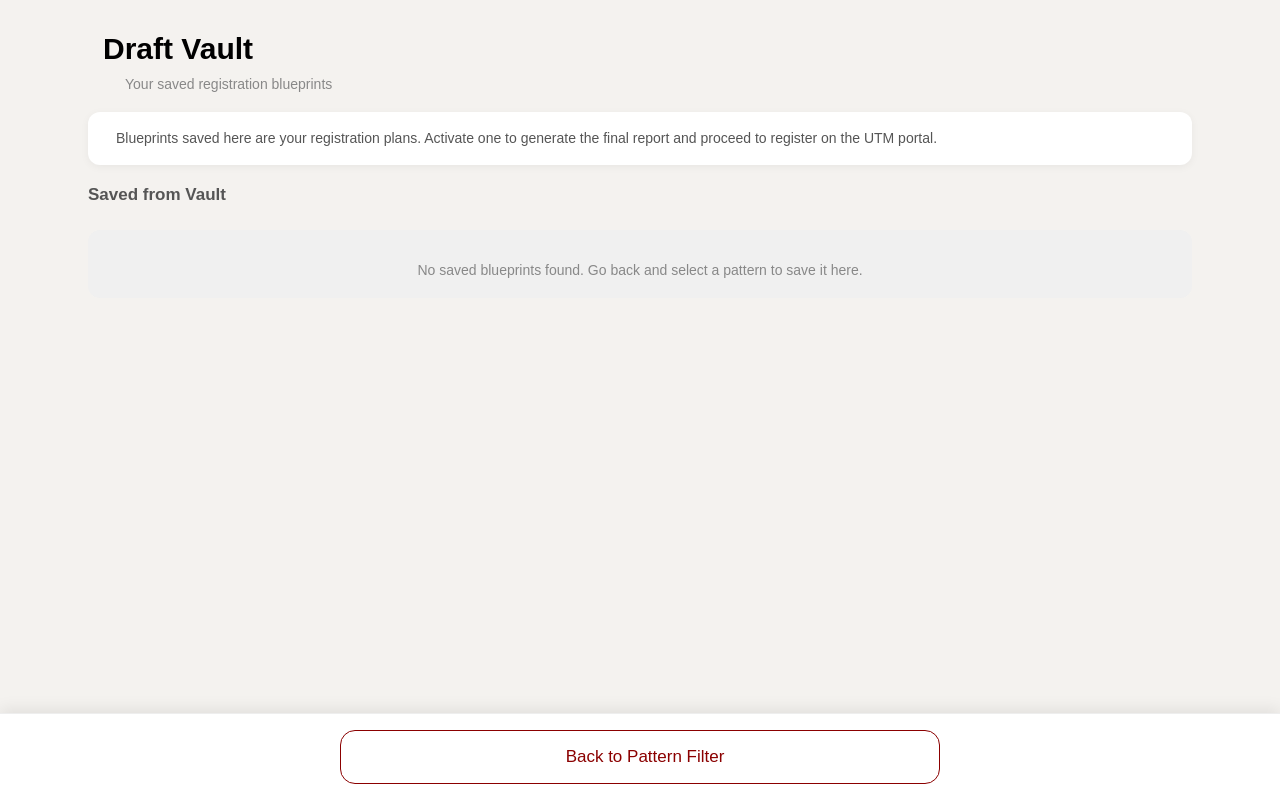
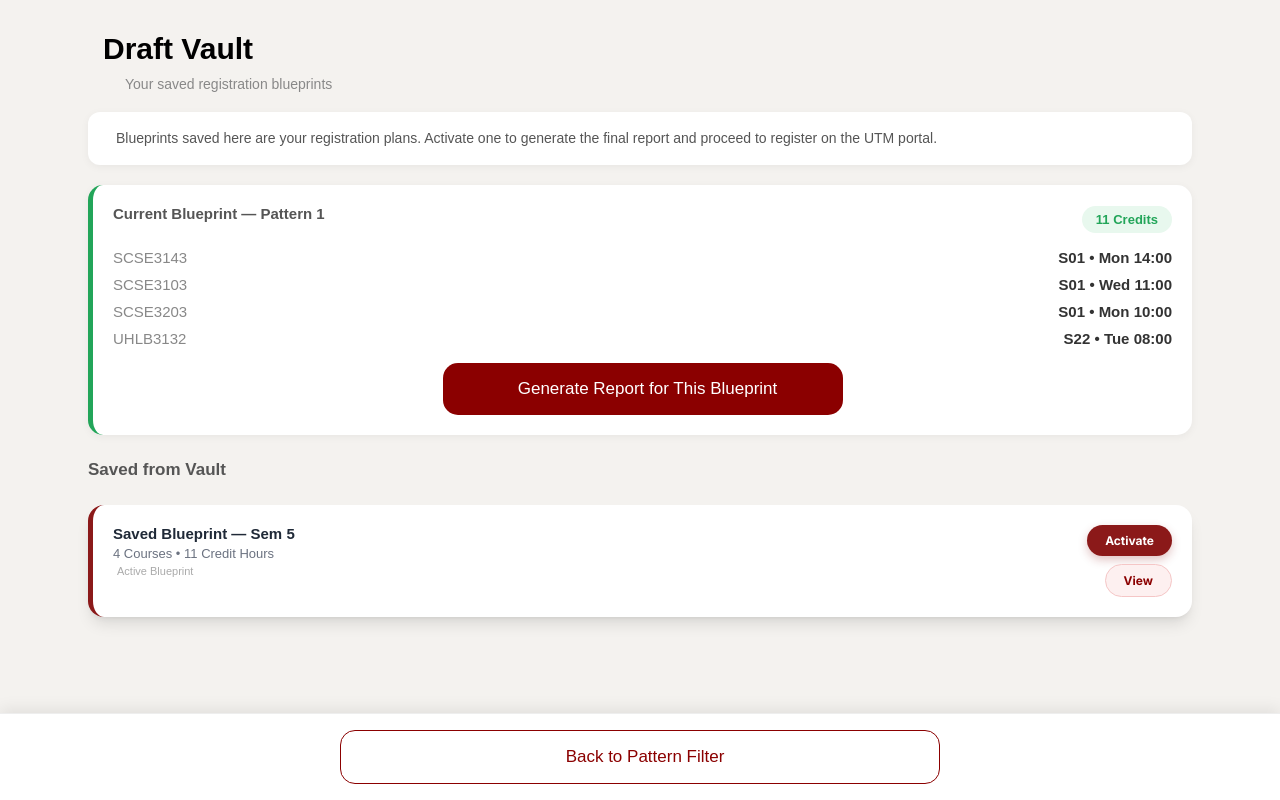
Before and after one commit to rashedutm/CourseBuddy, a React (Create React App) app in the folder frontend/: page /registration/draft in a window 1280 px wide. Built offline with nearby package versions, Linux system fonts and the light colour scheme.

Commit message:
wip: local backup of registration mocks + grid wiring [DO NOT MERGE]

```diff
--- a/frontend/src/pages/registration/FilterPatterns.jsx
+++ b/frontend/src/pages/registration/FilterPatterns.jsx
@@ -1,6 +1,8 @@
 import React, { useState, useMemo } from 'react'
 import { useNavigate, useLocation } from 'react-router-dom'
 import RegistrationStepper from './RegistrationStepper'
+import MiniTimetableGrid from './MiniTimetableGrid'
+import { MOCK_REGISTRATION_STATE } from './_mockData' // TEMP MOCK - REMOVE WHEN INTEGRATING WITH RASHED
 import '../courses/courses.css'
 import './registration.css'
 
@@ -8,15 +10,18 @@ function FilterPatterns() {
     const navigate = useNavigate()
     const location = useLocation()
 
+    // TEMP MOCK - REMOVE WHEN INTEGRATING WITH RASHED
+    // Real defaults should be: patterns = [], totalPatterns = 0, and the
+    // rest left undefined (they arrive via location.state from the generator).
     const {
-        patterns = [],
-        totalPatterns = 0,
-        studentID,
-        semesterID,
-        semesterNumber,
-        intakeMonth,
-        academicSession,
-        intakeID
+        patterns = MOCK_REGISTRATION_STATE.patterns,
+        totalPatterns = MOCK_REGISTRATION_STATE.totalPatterns,
+        studentID = MOCK_REGISTRATION_STATE.studentID,
+        semesterID = MOCK_REGISTRATION_STATE.semesterID,
+        semesterNumber = MOCK_REGISTRATION_STATE.semesterNumber,
+        intakeMonth = MOCK_REGISTRATION_STATE.intakeMonth,
+        academicSession = MOCK_REGISTRATION_STATE.academicSession,
+        intakeID = MOCK_REGISTRATION_STATE.intakeID
     } = location.state || {}
 
     const [activeFilter, setActiveFilter] = useState('All')
@@ -145,6 +150,8 @@ function FilterPatterns() {
                                 <span className="clash-free-badge">Clash Free</span>
                             </div>
 
+                            <MiniTimetableGrid pattern={pattern} />
+
                             {pattern.map((s, i) => (
                                 <div key={i} className="section-row">
                                     <span className="course">{s.courseCode}</span>
--- a/frontend/src/pages/registration/GapFilling.jsx
+++ b/frontend/src/pages/registration/GapFilling.jsx
@@ -1,6 +1,7 @@
 import React, { useState, useEffect } from 'react'
 import { useNavigate, useLocation } from 'react-router-dom'
 import { getActivePattern } from '../../services/courseService'
+import { MOCK_ACTIVE_PATTERN } from './_mockData' // TEMP MOCK - REMOVE WHEN INTEGRATING WITH RASHED
 import '../courses/courses.css'
 import './registration.css'
 
@@ -44,7 +45,9 @@ function GapFilling() {
         totalPatterns
     } = location.state || {}
 
-    const [pattern, setPattern] = useState(passedPattern || [])
+    // TEMP MOCK - REMOVE WHEN INTEGRATING WITH RASHED
+    // Real default: useState(passedPattern || [])
+    const [pattern, setPattern] = useState(passedPattern || MOCK_ACTIVE_PATTERN)
     const [loading, setLoading] = useState(!passedPattern && !!studentID)
     const [selectedAlts, setSelectedAlts] = useState({})
 
--- a/frontend/src/pages/registration/PartialRecovery.jsx
+++ b/frontend/src/pages/registration/PartialRecovery.jsx
@@ -1,6 +1,7 @@
 import React, { useState, useEffect } from 'react'
 import { useNavigate, useLocation } from 'react-router-dom'
 import { getActivePattern } from '../../services/courseService'
+import { MOCK_ACTIVE_PATTERN } from './_mockData' // TEMP MOCK - REMOVE WHEN INTEGRATING WITH RASHED
 import '../courses/courses.css'
 import './registration.css'
 
@@ -22,7 +23,9 @@ function PartialRecovery() {
         totalPatterns
     } = location.state || {}
 
-    const [pattern, setPattern] = useState(passedPattern || [])
+    // TEMP MOCK - REMOVE WHEN INTEGRATING WITH RASHED
+    // Real default: useState(passedPattern || [])
+    const [pattern, setPattern] = useState(passedPattern || MOCK_ACTIVE_PATTERN)
     const [loading, setLoading] = useState(!passedPattern && !!studentID)
     const [courseStatus, setCourseStatus] = useState({})
     const [recoveryPlan, setRecoveryPlan] = useState({})
@@ -38,7 +41,12 @@ function PartialRecovery() {
             setCourseStatus(buildStatus(passedPattern))
             return
         }
-        if (!studentID) return
+        if (!studentID) {
+            // TEMP MOCK - REMOVE WHEN INTEGRATING WITH RASHED
+            // Real behaviour: just `return` (no studentID = nothing to load).
+            setCourseStatus(buildStatus(MOCK_ACTIVE_PATTERN))
+            return
+        }
         getActivePattern(studentID)
             .then(data => {
                 const arr = Array.isArray(data) ? data : []
--- a/frontend/src/pages/registration/ReportRegistration.jsx
+++ b/frontend/src/pages/registration/ReportRegistration.jsx
@@ -1,6 +1,7 @@
 import React from 'react'
 import { useNavigate, useLocation } from 'react-router-dom'
 import RegistrationStepper from './RegistrationStepper'
+import { MOCK_ACTIVE_PATTERN } from './_mockData' // TEMP MOCK - REMOVE WHEN INTEGRATING WITH RASHED
 import '../courses/courses.css'
 import './registration.css'
 
@@ -8,8 +9,10 @@ function ReportRegistration() {
     const navigate = useNavigate()
     const location = useLocation()
 
+    // TEMP MOCK - REMOVE WHEN INTEGRATING WITH RASHED
+    // Real default: selectedPattern = [] (it arrives via location.state).
     const {
-        selectedPattern = [],
+        selectedPattern = MOCK_ACTIVE_PATTERN,
         patternIndex = 0,
         studentID,
         semesterID,
--- a/frontend/src/pages/registration/SaveDraftVault.jsx
+++ b/frontend/src/pages/registration/SaveDraftVault.jsx
@@ -1,6 +1,7 @@
 import React, { useState, useEffect } from 'react'
 import { useNavigate, useLocation } from 'react-router-dom'
 import { getActivePattern } from '../../services/courseService'
+import { MOCK_ACTIVE_PATTERN, MOCK_SAVED_DRAFT } from './_mockData' // TEMP MOCK - REMOVE WHEN INTEGRATING WITH RASHED
 import '../courses/courses.css'
 import './registration.css'
 
@@ -8,9 +9,11 @@ function SaveDraftVault() {
     const navigate = useNavigate()
     const location = useLocation()
 
+    // TEMP MOCK - REMOVE WHEN INTEGRATING WITH RASHED
+    // Real default: selectedPattern (no default — arrives via location.state).
     const {
-        selectedPattern,
-        patternIndex,
+        selectedPattern = MOCK_ACTIVE_PATTERN,
+        patternIndex = 0,
         patterns,
         totalPatterns,
         studentID,
@@ -21,7 +24,9 @@ function SaveDraftVault() {
         intakeID
     } = location.state || {}
 
-    const [savedDraft, setSavedDraft] = useState(null)
+    // TEMP MOCK - REMOVE WHEN INTEGRATING WITH RASHED
+    // Real default: useState(null) — savedDraft is populated by the API effect below.
+    const [savedDraft, setSavedDraft] = useState(MOCK_SAVED_DRAFT)
     const [loading, setLoading] = useState(!!studentID)
 
     useEffect(() => {
--- a/frontend/src/pages/registration/SelectFinalBlueprint.jsx
+++ b/frontend/src/pages/registration/SelectFinalBlueprint.jsx
@@ -2,6 +2,7 @@ import React, { useState, useMemo } from 'react'
 import { useNavigate, useLocation } from 'react-router-dom'
 import RegistrationStepper from './RegistrationStepper'
 import { saveSelectedPattern } from '../../services/courseService'
+import { MOCK_ACTIVE_PATTERN } from './_mockData' // TEMP MOCK - REMOVE WHEN INTEGRATING WITH RASHED
 import '../courses/courses.css'
 import './registration.css'
 
@@ -117,8 +118,10 @@ function SelectFinalBlueprint() {
     const navigate = useNavigate()
     const location = useLocation()
 
+    // TEMP MOCK - REMOVE WHEN INTEGRATING WITH RASHED
+    // Real default: selectedPattern = [] (it arrives via location.state).
     const {
-        selectedPattern = [],
+        selectedPattern = MOCK_ACTIVE_PATTERN,
         patternIndex = 0,
         patterns,
         totalPatterns,
--- a/frontend/src/pages/registration/SimulateCourseDrop.jsx
+++ b/frontend/src/pages/registration/SimulateCourseDrop.jsx
@@ -1,6 +1,7 @@
 import React, { useState, useEffect } from 'react'
 import { useNavigate, useLocation } from 'react-router-dom'
 import { getActivePattern } from '../../services/courseService'
+import { MOCK_ACTIVE_PATTERN } from './_mockData' // TEMP MOCK - REMOVE WHEN INTEGRATING WITH RASHED
 import '../courses/courses.css'
 import './registration.css'
 
@@ -22,7 +23,9 @@ function SimulateCourseDrop() {
         totalPatterns
     } = location.state || {}
 
-    const [pattern, setPattern] = useState(passedPattern || [])
+    // TEMP MOCK - REMOVE WHEN INTEGRATING WITH RASHED
+    // Real default: useState(passedPattern || [])
+    const [pattern, setPattern] = useState(passedPattern || MOCK_ACTIVE_PATTERN)
     const [loading, setLoading] = useState(!passedPattern && !!studentID)
     const [droppingCode, setDroppingCode] = useState(null)
     const [showConfirm, setShowConfirm] = useState(false)
--- a/frontend/src/pages/registration/ViewComparePatterns.jsx
+++ b/frontend/src/pages/registration/ViewComparePatterns.jsx
@@ -1,6 +1,7 @@
 import React from 'react'
 import { useNavigate, useLocation } from 'react-router-dom'
 import RegistrationStepper from './RegistrationStepper'
+import { MOCK_REGISTRATION_STATE } from './_mockData' // TEMP MOCK - REMOVE WHEN INTEGRATING WITH RASHED
 import '../courses/courses.css'
 import './registration.css'
 
@@ -8,10 +9,12 @@ function ViewComparePatterns() {
     const navigate = useNavigate()
     const location = useLocation()
 
+    // TEMP MOCK - REMOVE WHEN INTEGRATING WITH RASHED
+    // Real defaults: patternA = [], patternB = [] (they arrive via location.state).
     const {
-        patternA = [],
+        patternA = MOCK_REGISTRATION_STATE.patterns[0],
         patternIndexA = 0,
-        patternB = [],
+        patternB = MOCK_REGISTRATION_STATE.patterns[1],
         patternIndexB = 1,
         patterns,
         totalPatterns,
--- /dev/null
+++ b/frontend/src/pages/registration/_mockData.js
@@ -0,0 +1,60 @@
+// ============================================================
+// TEMP MOCK - REMOVE WHEN INTEGRATING WITH RASHED
+// ------------------------------------------------------------
+// Shared mock data for the Student Registration subsystem (Zimly).
+// It mimics the data structures produced by Rashed's pattern
+// generation subsystem so these pages can be developed and tested
+// in isolation, with no backend running.
+//
+//   MOCK_REGISTRATION_STATE -> shape of the React Router `location.state`
+//                              handed off from the pattern-generation flow
+//                              (patterns array + student/semester meta).
+//   MOCK_ACTIVE_PATTERN     -> shape returned by getActivePattern(studentID)
+//                              i.e. GET /api/patterns/active (one pattern =
+//                              an array of section objects).
+//   MOCK_SAVED_DRAFT        -> the object SaveDraftVault builds from that API.
+//
+// DELETE THIS WHOLE FILE when the real APIs are wired up. See each page's
+// "// TEMP MOCK - REMOVE WHEN INTEGRATING WITH RASHED" markers for the
+// matching one-line reverts.
+// ============================================================
+
+export const MOCK_REGISTRATION_STATE = {
+    studentID: 'A24CS4034',
+    semesterID: 'SEM-2024-1-5',
+    semesterNumber: 5,
+    intakeMonth: 'October',
+    academicSession: '2024/2025',
+    intakeID: 'IN-2024-1',
+    totalPatterns: 3,
+    patterns: [
+        [
+            { courseCode: 'SCSE3143', sectionNumber: '01', courseName: 'Ubiquitous Computing', creditHours: 3, day: 'Mon', timeStart: '14:00:00', timeEnd: '17:00:00', lecturerName: 'Prof. Dr. Dayang Norhayati', venue: 'MPK10' },
+            { courseCode: 'SCSE3103', sectionNumber: '01', courseName: 'Cognitive Computing', creditHours: 3, day: 'Wed', timeStart: '11:00:00', timeEnd: '13:00:00', lecturerName: 'Dr. Sim Hiew Moi', venue: 'N28a BT3' },
+            { courseCode: 'SCSE3203', sectionNumber: '01', courseName: 'Special Topics', creditHours: 3, day: 'Mon', timeStart: '10:00:00', timeEnd: '13:00:00', lecturerName: 'Mr. Norizam bin Katmon', venue: 'MPK10' },
+            { courseCode: 'UHLB3132', sectionNumber: '22', courseName: 'Professional Communication Skills', creditHours: 2, day: 'Tue', timeStart: '08:00:00', timeEnd: '10:00:00', lecturerName: 'TBA', venue: 'Online' },
+        ],
+        [
+            { courseCode: 'SCSE3143', sectionNumber: '04', courseName: 'Ubiquitous Computing', creditHours: 3, day: 'Wed', timeStart: '14:00:00', timeEnd: '17:00:00', lecturerName: 'Prof. Dr. Dayang Norhayati', venue: 'MKP10' },
+            { courseCode: 'SCSE3103', sectionNumber: '04', courseName: 'Cognitive Computing', creditHours: 3, day: 'Fri', timeStart: '10:00:00', timeEnd: '12:00:00', lecturerName: 'Dr. Sim Hiew Moi', venue: 'N28a BT3' },
+            { courseCode: 'SCSE3203', sectionNumber: '04', courseName: 'Special Topics', creditHours: 3, day: 'Wed', timeStart: '08:00:00', timeEnd: '11:00:00', lecturerName: 'Mr. Norizam bin Katmon', venue: 'IDAL' },
+        ],
+        [
+            { courseCode: 'SCSE3143', sectionNumber: '02', courseName: 'Ubiquitous Computing', creditHours: 3, day: 'Mon', timeStart: '14:00:00', timeEnd: '17:00:00', lecturerName: 'Dr. Muhammad Khatibsyarbini', venue: 'CCNA' },
+            { courseCode: 'SCSE3103', sectionNumber: '02', courseName: 'Cognitive Computing', creditHours: 3, day: 'Wed', timeStart: '11:00:00', timeEnd: '13:00:00', lecturerName: 'Dr. Norsham binti Idris', venue: 'N28a BT5' },
+            { courseCode: 'SCSE3203', sectionNumber: '02', courseName: 'Special Topics', creditHours: 3, day: 'Mon', timeStart: '10:00:00', timeEnd: '13:00:00', lecturerName: 'Dr. Nor Azizah binti Saadon', venue: 'ISTL' },
+            { courseCode: 'UHLB3132', sectionNumber: '23', courseName: 'Professional Communication Skills', creditHours: 2, day: 'Tue', timeStart: '08:00:00', timeEnd: '10:00:00', lecturerName: 'TBA', venue: 'Online' },
+            { courseCode: 'SCSE3243', sectionNumber: '01', courseName: 'Software Engineering', creditHours: 3, day: 'Thu', timeStart: '09:00:00', timeEnd: '12:00:00', lecturerName: 'Dr. Radziah binti Mohamad', venue: 'BK1' },
+        ],
+    ],
+}
+
+// One "active" saved pattern — the shape getActivePattern(studentID) returns.
+export const MOCK_ACTIVE_PATTERN = MOCK_REGISTRATION_STATE.patterns[0]
+
+// The draft object SaveDraftVault assembles from the API response.
+export const MOCK_SAVED_DRAFT = {
+    sections: MOCK_ACTIVE_PATTERN,
+    credits: MOCK_ACTIVE_PATTERN.reduce((sum, s) => sum + (s.creditHours || 0), 0),
+    name: 'Saved Blueprint — Sem 5',
+}
```
Also changed, not shown: 1 other file (tests, documents, lock files or other folders).
